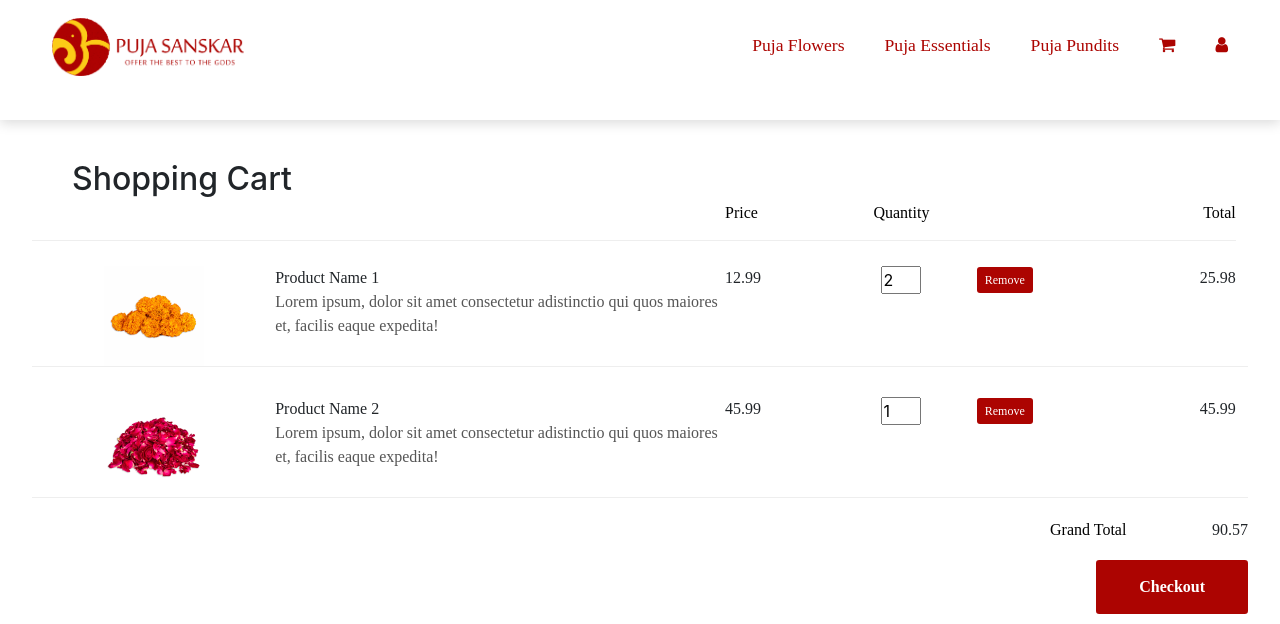
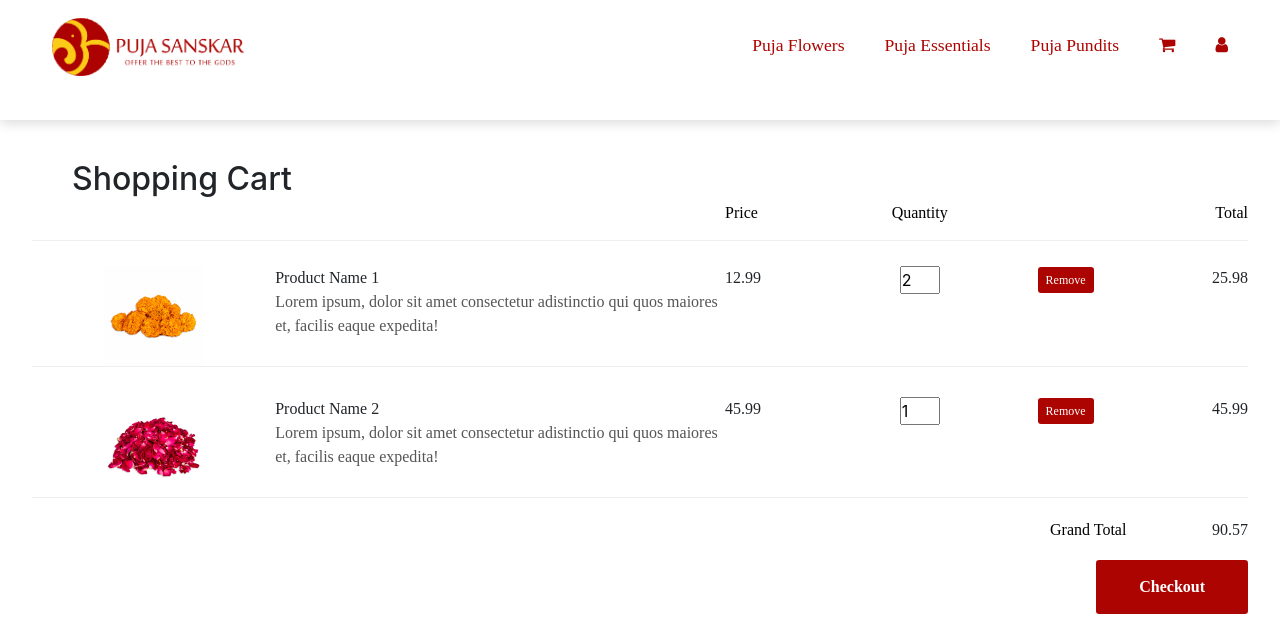
Before and after one commit to Shrirama-Upadhya-A/poojas-final, a PHP site: page /cart.html in a window 1280 px wide. Shown: the top 624 px of the page. Run offline with PHP 8.4, Linux system fonts and the light colour scheme; some libraries are stand-ins or nearby versions; some web fonts are replaced.

Commit message:
Update cart.css

```diff
--- a/css/cart.css
+++ b/css/cart.css
@@ -334,20 +334,20 @@ a {
 
 .product-quantity {
     float: left;
-    width: 9%;
+    width: 12%;
     text-align: center;
 }
 
 .product-removal {
     float: left;
     text-align: center;
-    width: 8%;
+    width: 12%;
 }
 
 .product-line-price {
     float: left;
     font-family: bfont;
-    width: 15%;
+    width: 9%;
     text-align: right;
 }
 
```
